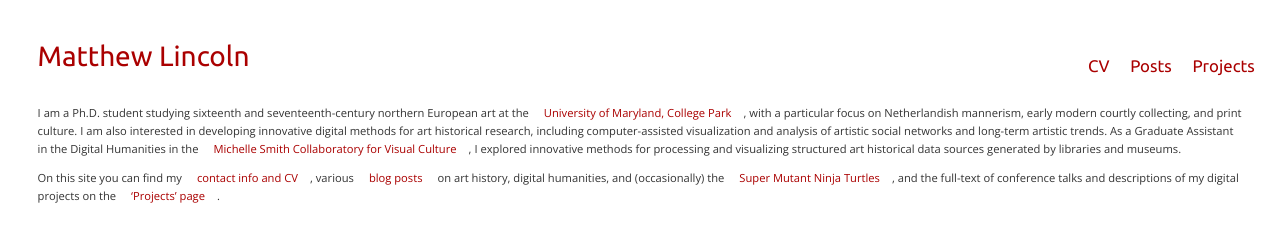
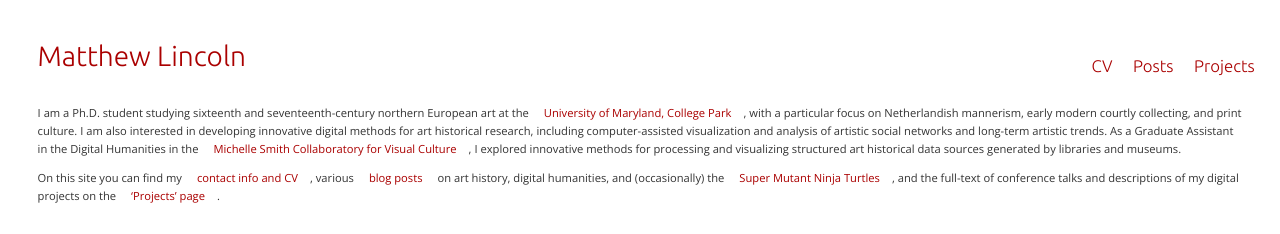
Before and after one commit to mdlincoln/mdlincoln.github.io, a Jekyll site: the page built from index.md, in a window 1280 px wide. Shown: the top 234 px of the page. Built offline with Jekyll 4.4.1, drawn with Linux system fonts in a browser that asks for light colours.

Commit message:
Switch to lighter fonts

```diff
--- a/_includes/html_head.html
+++ b/_includes/html_head.html
@@ -19,7 +19,7 @@
 <link rel="stylesheet" href="/css/main.css">
 
 <!-- Fonts -->
-<link href='http://fonts.googleapis.com/css?family=Ubuntu:400,400italic|Open+Sans:400italic,400,700' rel='stylesheet' type='text/css'>
+<link href='http://fonts.googleapis.com/css?family=Ubuntu:300,400|Open+Sans:300italic,300' rel='stylesheet' type='text/css'>
 
 <!-- Google Analytics -->
 {% if site.enable_analytics %}
--- a/css/main.css
+++ b/css/main.css
@@ -15,6 +15,7 @@
 body {
   background-color: #fff;
   font: 14pt "Open Sans", Helvetica, Arial, sans-serif;
+  font-weight: lighter;
   color: #343434;
   text-align: left;
   width: 65%;
@@ -159,7 +160,7 @@
   border: none;
   margin: 0;
   line-height: 1.5em;
-  font-weight: normal;
+  font-weight: lighter;
 }
 
 body header h2 {
@@ -167,6 +168,7 @@
   font-size: 1em;
   color: #a00;
   text-align: right;
+  font-weight: lighter;
 }
 
 /*    NAV  */
@@ -210,6 +212,7 @@
   font-size: 2em;
   text-align: left;
   margin: 1em 0;
+  font-weight: lighter;
 }
 
 /*****************************************************************************/
@@ -274,6 +277,7 @@
   margin: 1.5em 0 0 0;
   color: #a00;
   text-align: left;
+  font-weight: lighter;
 }
 
 aside {
```
